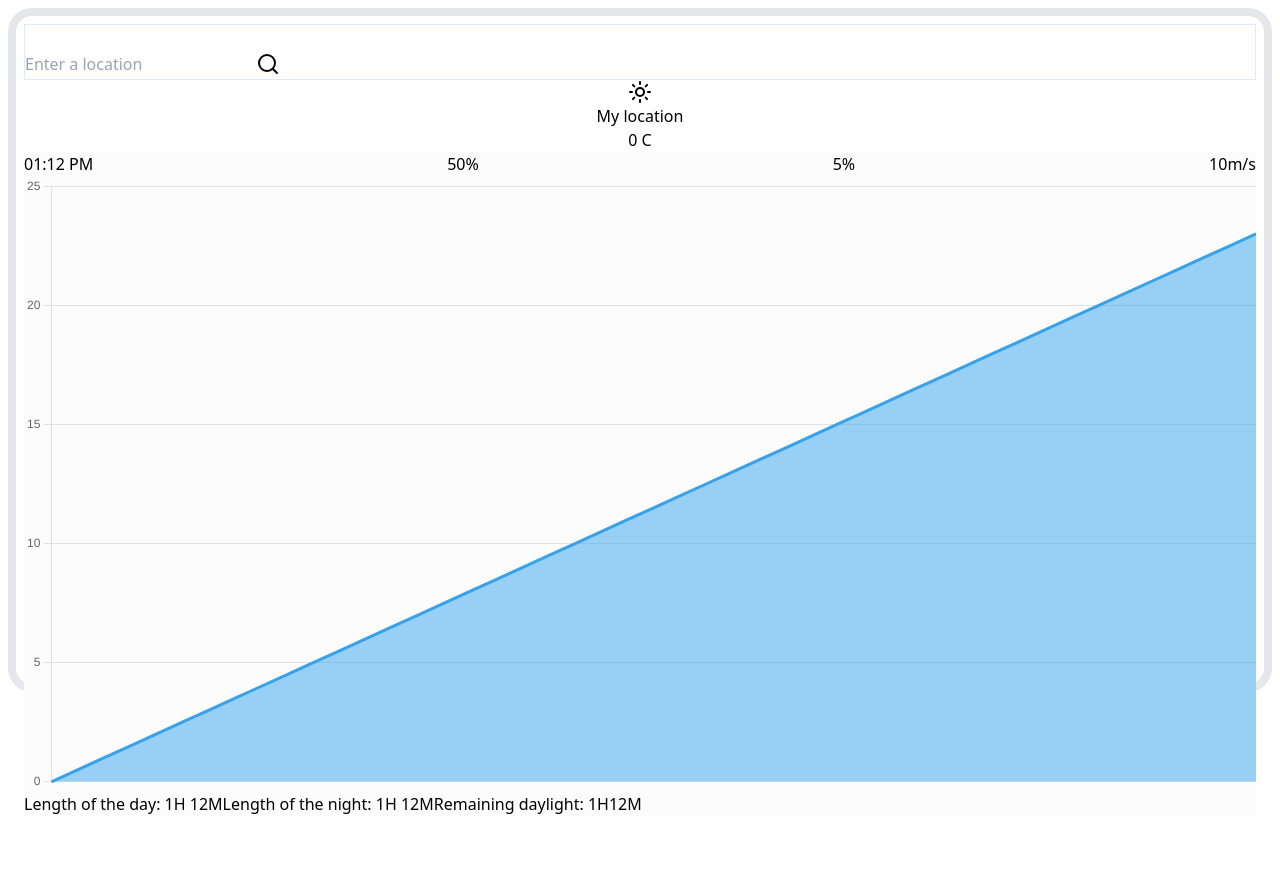
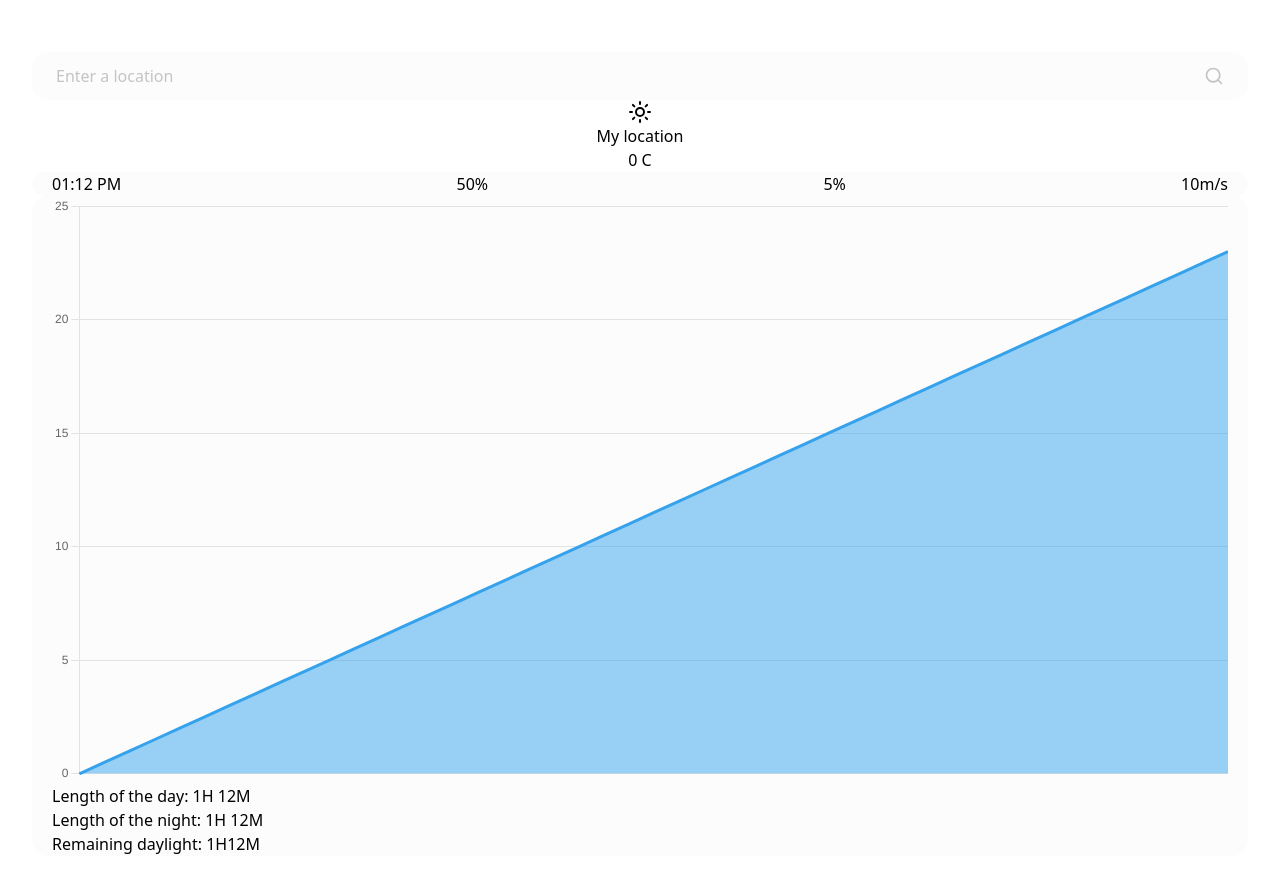
Before and after one commit to RPE8/symmetrical-potato, a Next.js app: page / in a window 1280 px wide. Shown: the top 892 px of the page. Before the commit the page ends 816 px from the top, so only its background shows below. Built offline with nearby package versions, Linux system fonts and the light colour scheme.

Commit message:
Add styles to LOcation Search

```diff
--- a/src/app/layout.tsx
+++ b/src/app/layout.tsx
@@ -14,7 +14,7 @@ export default function RootLayout({
 }) {
   return (
     <html lang="en">
-      <body className="h-screen bg-white m-2">
+      <body className="h-screen bg-white p-2">
         <Providers>{children}</Providers>
       </body>
     </html>
--- a/src/app/page.tsx
+++ b/src/app/page.tsx
@@ -9,7 +9,7 @@ const inter = Inter({ subsets: ["latin"] });
 
 export default function Home() {
   return (
-    <div className="container mx-auto p-2 border-8 border-solid border-white-300 rounded-3xl">
+    <div className="container mx-auto py-11 px-6">
       <Navbar />
       <Main />
     </div>
--- a/src/components/Header.tsx
+++ b/src/components/Header.tsx
@@ -5,7 +5,7 @@ interface HeaderProps extends HTMLAttributes<HTMLElement> {}
 
 const Header: FC<HeaderProps> = ({ children }) => {
   return (
-    <header className="h-14 w-full flex items-center border border-solid border-blue-100">
+    <header className="max-h-12 h-auto w-full flex items-center overflow-hidden">
       <LocationSearch />
     </header>
   );
--- a/src/components/LocationSearch.tsx
+++ b/src/components/LocationSearch.tsx
@@ -5,22 +5,21 @@ import * as Form from "@radix-ui/react-form";
 import { Icons } from "@/components/Icons";
 import Input from "@/components/ui/Input";
 import { WeatherContext } from "@/components/WeatherContext";
+import WeatherBlockContainer from "@/components/WeatherBlockContainer";
 
 interface LocationSearchProps extends HTMLAttributes<HTMLElement> {}
 
 const LocationSearch: FC<LocationSearchProps> = () => {
   const { state, dispatch } = useContext(WeatherContext);
-  const [showError, setShowError] = useState<boolean>(false);
   return (
-    <Form.Root>
-      <Form.Field className="grid grid-rows-2" name="location">
-        <div className="flex justify-between">
-          <Form.Message className=" flex-grow" match="valueMissing" />
+    <WeatherBlockContainer className="items-stretch w-full h-12">
+      <Form.Root className="flex h-full">
+        <Form.Field className="flex-grow" name="location">
           <Form.Label className="sr-only">Search location</Form.Label>
-        </div>
-        <div className="flex justify-between">
+          <div className="flex items-center justify-center w-full h-full p-1">
             <Form.Control asChild>
               <Input
+                className="placeholder:text-label-description bg-transparent flex-grow h-full font-weight-400"
                 placeholder="Enter a location"
                 required
                 value={state.locationSearch ? state.locationSearch : ""}
@@ -34,13 +33,14 @@ const LocationSearch: FC<LocationSearchProps> = () => {
               />
             </Form.Control>
             <Form.Submit asChild>
-            <button>
-              <Icons.Search />
+              <button className="flex items-center justify-center h-5 w-5">
+                <Icons.Search className="stroke-label-description" />
               </button>
             </Form.Submit>
           </div>
         </Form.Field>
       </Form.Root>
+    </WeatherBlockContainer>
   );
 };
 
--- a/src/components/Main.tsx
+++ b/src/components/Main.tsx
@@ -29,7 +29,7 @@ const Main: FC<MainProps> = ({}) => {
           windSpeed={10}
         />
       </section>
-      <section className="h-[500px]">
+      <section>
         <WeatherSunsetSunsriseBlock
           sunset={new Date()}
           sunrise={new Date()}
--- a/src/components/WeatherAdditionaInfoBlock.tsx
+++ b/src/components/WeatherAdditionaInfoBlock.tsx
@@ -1,5 +1,5 @@
 import { FC } from "react";
-import WeatherInfoBlockContainer from "@/components/WeatherInfoBlockContainer";
+import WeatherInfoBlockContainer from "@/components/WeatherBlockContainer";
 import { format } from "date-fns";
 
 interface WeatherInfoAdditionalProps {
--- /dev/null
+++ b/src/components/WeatherBlockContainer.tsx
@@ -0,0 +1,20 @@
+import { FC } from "react";
+
+interface WeatherInfoBlockContainerProps
+  extends React.HTMLAttributes<HTMLDivElement> {}
+const WeatherInfoBlockContainer = ({
+  children,
+  ...props
+}: WeatherInfoBlockContainerProps) => {
+  const { className, ...rest } = props;
+  return (
+    <div
+      className={`flex flex-col bg-block-info rounded-2xl px-5 ${className}`}
+      {...rest}
+    >
+      {children}
+    </div>
+  );
+};
+
+export default WeatherInfoBlockContainer;
--- a/src/components/WeatherInfoBlockContainer.tsx
+++ /dev/null
@@ -1,13 +0,0 @@
-import { FC } from "react";
-
-interface WeatherInfoBlockContainerProps {
-  children: React.ReactNode;
-}
-
-const WeatherInfoBlockContainer = ({
-  children,
-}: WeatherInfoBlockContainerProps) => {
-  return <div className="bg-block-info">{children}</div>;
-};
-
-export default WeatherInfoBlockContainer;
--- a/src/components/WeatherSunsetSunsriseBlock.tsx
+++ b/src/components/WeatherSunsetSunsriseBlock.tsx
@@ -1,7 +1,7 @@
 import { FC } from "react";
 import { format } from "date-fns";
 import SunsetSunriseChart from "@/components/SunsetSunriseChart";
-import WeatherInfoBlockContainer from "@/components/WeatherInfoBlockContainer";
+import WeatherInfoBlockContainer from "@/components/WeatherBlockContainer";
 
 interface WeatherSunsetSunsriseBlockProps {
   sunset: Date;
--- a/tailwind.config.js
+++ b/tailwind.config.js
@@ -12,6 +12,7 @@ module.exports = {
     extend: {
       colors: {
         "block-info": "#FDFCFC",
+        "label-description": "#C4C4C4",
       },
     },
   },
```
Lines whose indentation alone changed are shown as unchanged.
